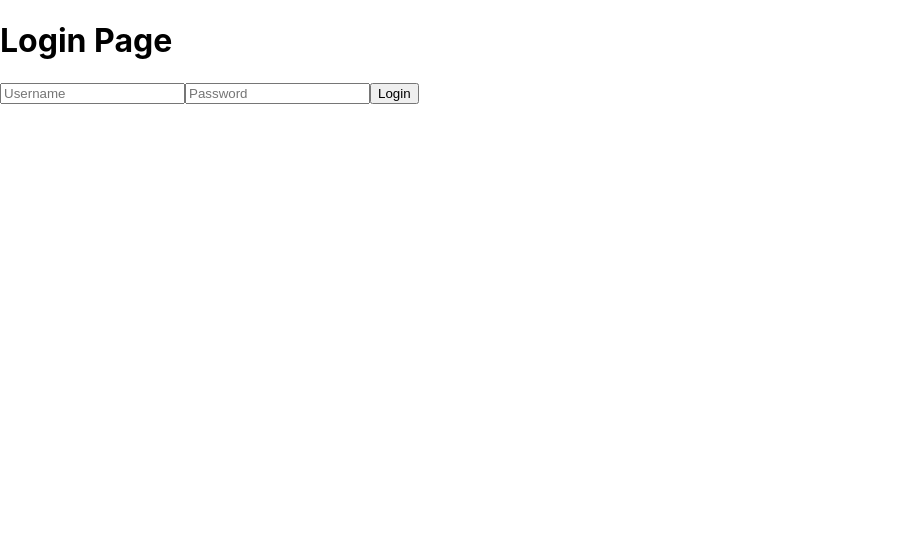
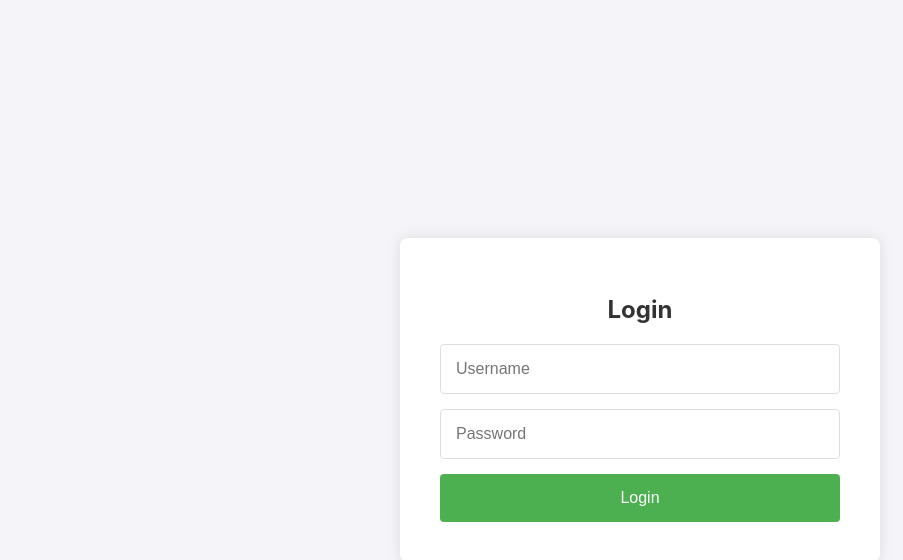
Before and after one commit to esvar499/Router-Task-Reacts, a React (Create React App) app: page /login in a window 1280 px wide. Shown: the top 560 px of the page, without its empty margins (0-903 px from the left). Built offline with nearby package versions, Linux system fonts and the light colour scheme.

Commit message:
Update the code

```diff
--- /dev/null
+++ b/src/components/Dashboard.css
@@ -0,0 +1,71 @@
+/* Navbar Styling */
+.navbar {
+    display: flex;
+    justify-content: space-between;
+    align-items: center;
+    padding: 15px 30px;
+    background-color: #333;
+    color: white;
+  }
+
+  .navbar-brand {
+    font-size: 24px;
+    color: white;
+  }
+
+  .logout-button {
+    background-color: #ff4d4d;
+    border: none;
+    color: white;
+    padding: 10px 20px;
+    border-radius: 5px;
+    cursor: pointer;
+  }
+
+  .logout-button:hover {
+    background-color: #e64545;
+  }
+
+  /* Dashboard Content Styling */
+  .dashboard-container {
+    padding: 20px;
+  }
+
+  .post-heading {
+    font-size: 28px;
+    margin-bottom: 20px;
+    color: #333;
+  }
+
+  .post-list {
+    display: flex;
+    flex-wrap: wrap;
+    gap: 20px;
+  }
+
+  .post-card {
+    background-color: white;
+    padding: 20px;
+    box-shadow: 0px 0px 10px rgba(0, 0, 0, 0.1);
+    border-radius: 8px;
+    width: calc(33% - 20px); /* For three columns */
+    box-sizing: border-box;
+    text-align: left;
+    text-decoration: none;
+    color: black;
+  }
+
+  .post-card:hover {
+    transform: scale(1.02);
+    transition: all 0.3s ease;
+  }
+
+  .post-card h3 {
+    font-size: 20px;
+    margin-bottom: 10px;
+  }
+
+  .post-card p {
+    font-size: 16px;
+    color: #777;
+  }
--- a/src/components/Dashboard.js
+++ b/src/components/Dashboard.js
@@ -2,10 +2,11 @@ import React, { useEffect, useState } from 'react';
 import { Link } from 'react-router-dom';
 import { useAuth } from '../context/AuthContext';
 import axios from 'axios';
+import './Dashboard.css'; // Import the CSS file
 
 function Dashboard() {
   const [posts, setPosts] = useState([]);
-  const { logout } = useAuth();  // Get the logout function
+  const { logout } = useAuth(); // Get the logout function
 
   useEffect(() => {
     const fetchPosts = async () => {
@@ -21,19 +22,25 @@ function Dashboard() {
   }, []);
 
   return (
-    <div>
-      <h1>Dashboard</h1>
-      <button onClick={logout}>Logout</button> {/* Logout Button */}
-      <h2>Posts</h2>
-      <ul>
-        {posts.map(post => (
-          <li key={post.id}>
-            <Link to={`/details/post/${post.id}`}>
-              {post.title}
-            </Link>
-          </li>
-        ))}
-      </ul>
+    <div className="dashboard-container">
+      <nav className="navbar">
+        <h1 className="navbar-brand">Dashboard</h1>
+        <button onClick={logout} className="logout-button">Logout</button> {/* Logout Button */}
+      </nav>
+
+      <div className="content">
+        <h2 className="post-heading">Posts</h2>
+        <div className="post-list">
+          {posts.map(post => (
+            <div key={post.id} className="post-card">
+              <Link to={`/details/post/${post.id}`}>
+                <h3>{post.title}</h3>
+                <p>{post.body.substring(0, 60)}...</p>
+              </Link>
+            </div>
+          ))}
+        </div>
+      </div>
     </div>
   );
 }
--- /dev/null
+++ b/src/components/Login.css
@@ -0,0 +1,50 @@
+.login-container {
+    display: flex;
+    justify-content: center;
+    align-items: center;
+    height: 100vh;
+    background-color: #f4f4f9;
+  }
+
+  .login-box {
+    background-color: #ffffff;
+    padding: 40px;
+    box-shadow: 0 0 15px rgba(0, 0, 0, 0.1);
+    border-radius: 8px;
+    width: 100%;
+    max-width: 400px;
+    text-align: center;
+  }
+
+  .login-title {
+    font-size: 24px;
+    margin-bottom: 20px;
+    color: #333;
+  }
+
+  .login-form {
+    display: flex;
+    flex-direction: column;
+  }
+
+  .login-input {
+    padding: 15px;
+    margin-bottom: 15px;
+    border: 1px solid #ddd;
+    border-radius: 4px;
+    font-size: 16px;
+  }
+
+  .login-button {
+    padding: 15px;
+    background-color: #4CAF50;
+    color: white;
+    border: none;
+    border-radius: 4px;
+    font-size: 16px;
+    cursor: pointer;
+  }
+
+  .login-button:hover {
+    background-color: #45a049;
+  }
--- a/src/components/Login.js
+++ b/src/components/Login.js
@@ -1,6 +1,7 @@
 import React, { useState } from 'react';
 import { useNavigate } from 'react-router-dom';
 import { useAuth } from '../context/AuthContext';
+import './Login.css'; // Import the CSS file
 
 function Login() {
   const [username, setUsername] = useState('');
@@ -12,31 +13,35 @@ function Login() {
     e.preventDefault();
     // Simple login validation with default credentials
     if (username === 'sai' && password === '12345') {
-      login();  // Mark the user as authenticated
-      navigate('/dashboard');  // Navigate to dashboard
+      login(); // Mark the user as authenticated
+      navigate('/dashboard'); // Navigate to dashboard
     } else {
       alert('Invalid credentials');
     }
   };
 
   return (
-    <div>
-      <h1>Login Page</h1>
-      <form onSubmit={handleSubmit}>
+    <div className="login-container">
+      <div className="login-box">
+        <h1 className="login-title">Login</h1>
+        <form onSubmit={handleSubmit} className="login-form">
           <input
             type="text"
             placeholder="Username"
             value={username}
             onChange={(e) => setUsername(e.target.value)}
+            className="login-input"
           />
           <input
             type="password"
             placeholder="Password"
             value={password}
             onChange={(e) => setPassword(e.target.value)}
+            className="login-input"
           />
-        <button type="submit">Login</button>
+          <button type="submit" className="login-button">Login</button>
         </form>
+      </div>
     </div>
   );
 }
```
Lines whose indentation alone changed are shown as unchanged.
